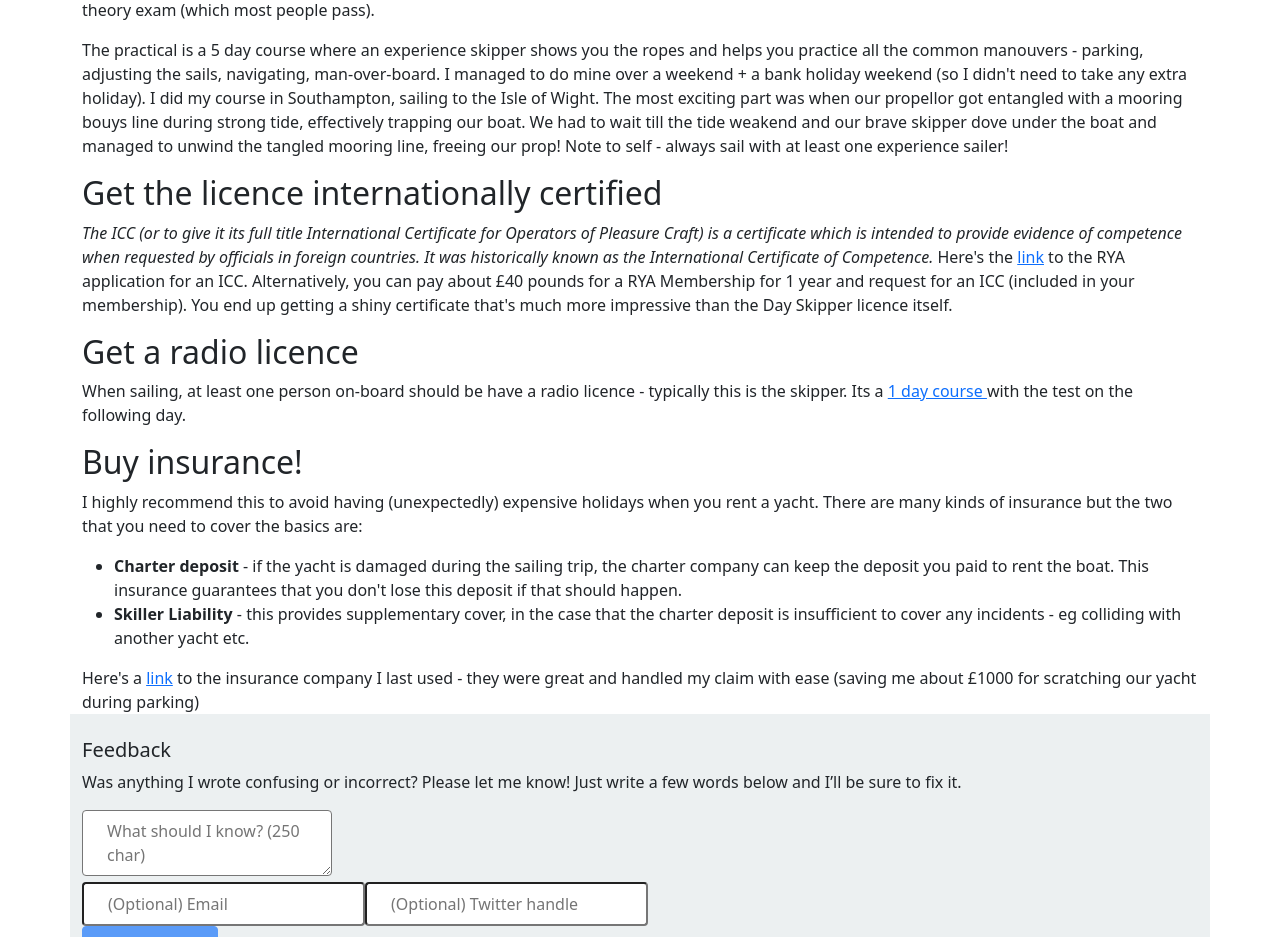
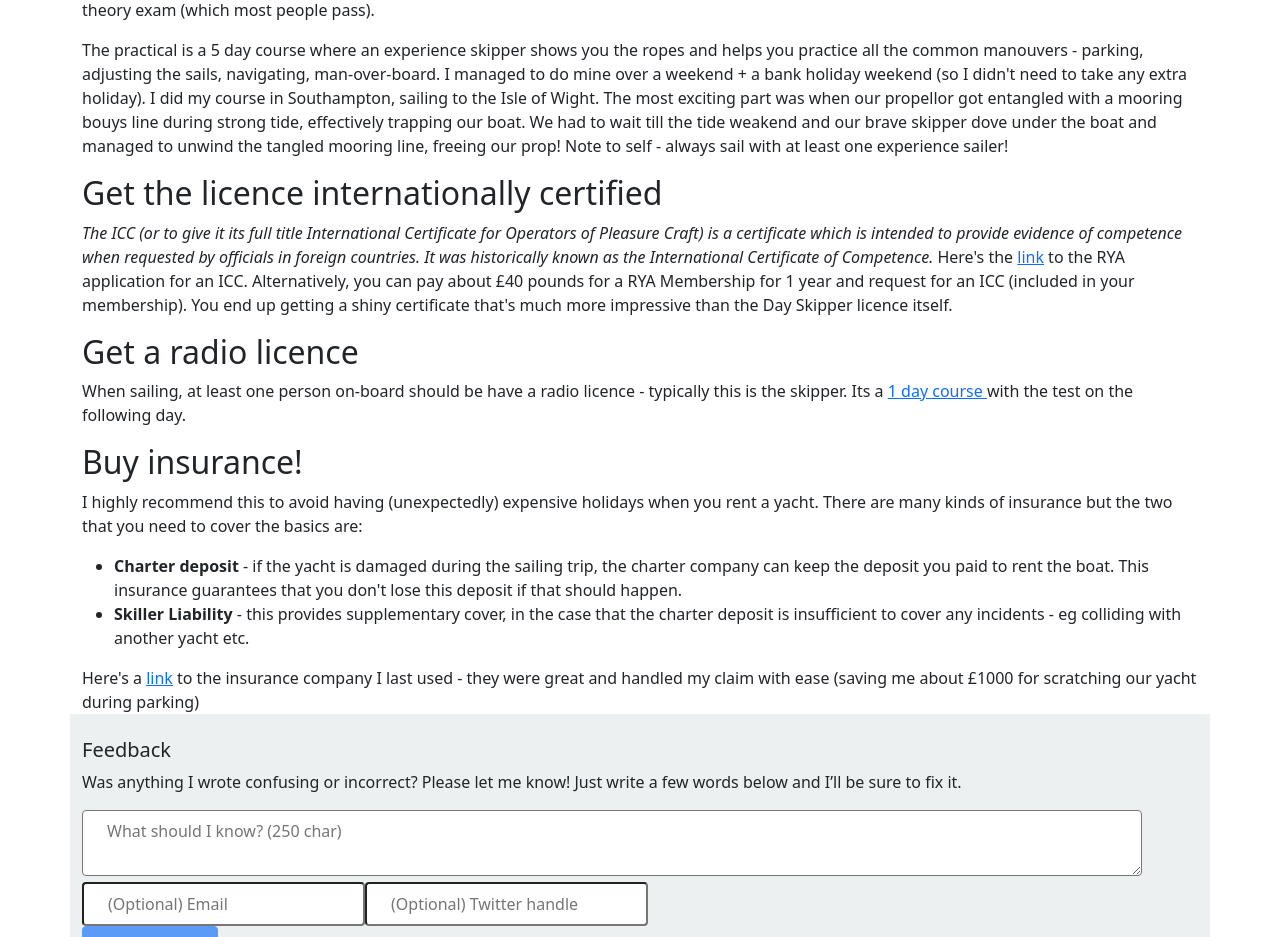
Before and after one commit to ma581/mkurien-blog, a React (Create React App) app: page /sailinglicence in a window 1280 px wide. Shown: the part 610-1547 px from the top of the page. Built offline with nearby package versions, Linux system fonts and the light colour scheme; no server answers.

Commit message:
fix width of textarea

```diff
--- a/src/App.css
+++ b/src/App.css
@@ -120,3 +120,7 @@
 .brand {
   width: 15pt;
 }
+
+textarea {
+  width: 95%;
+}
```
